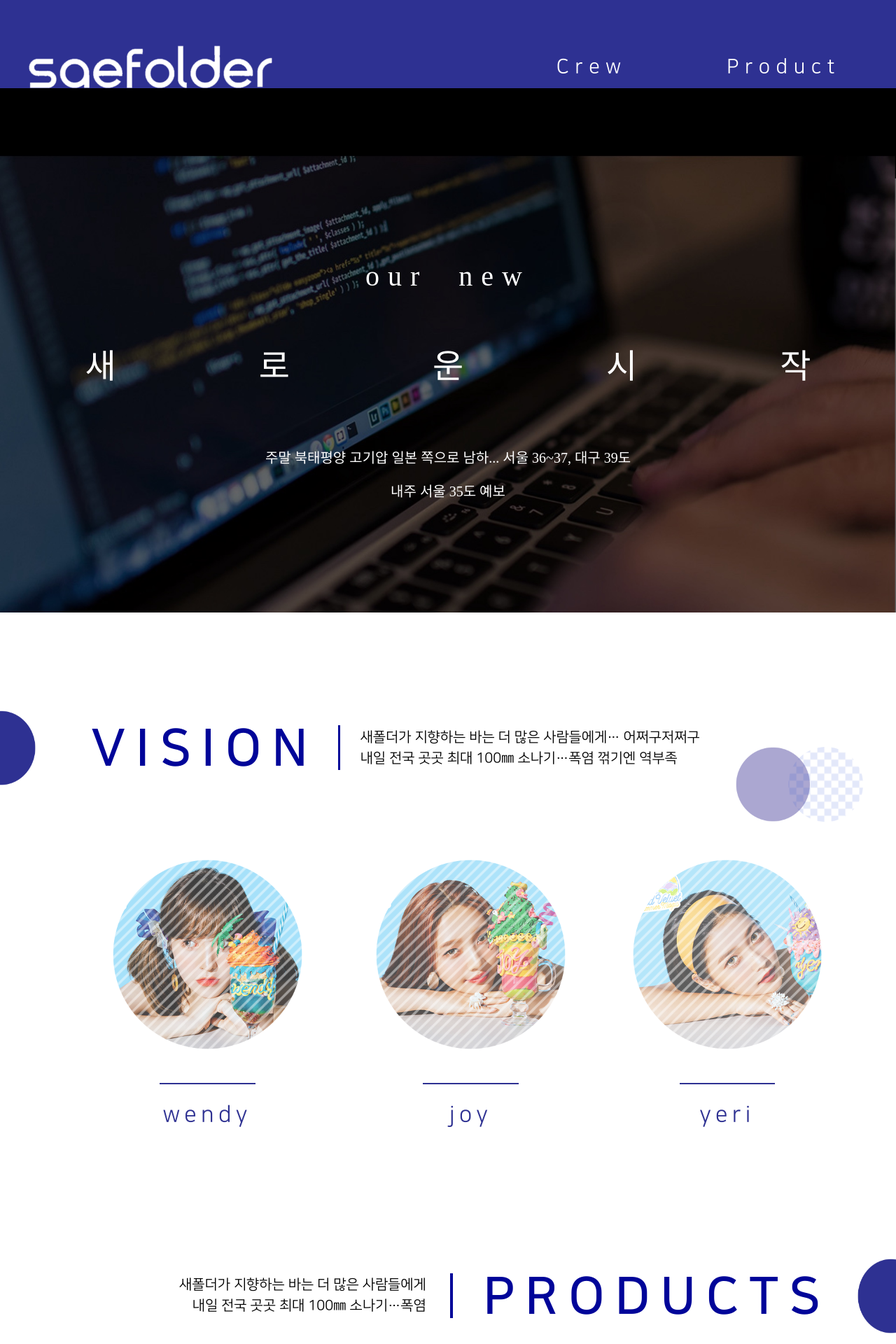
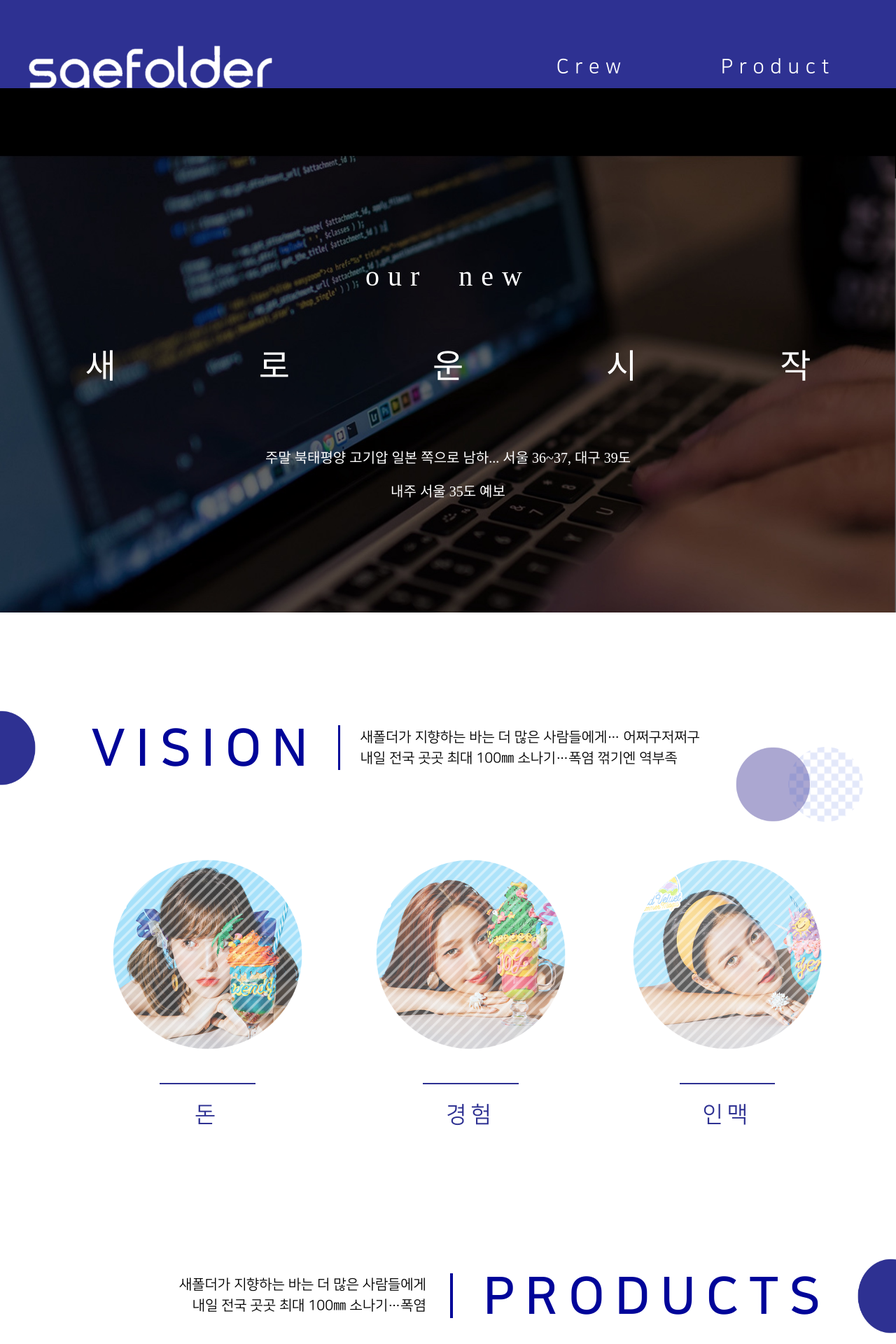
Before and after one commit to SaeFolder/saefolder-webpage, a React app: page / in a window 1280 px wide. Shown: the top 1920 px of the page at 70% size. Built offline with nearby package versions, Linux system fonts and the light colour scheme.

Commit message:
Header 상단 배너

```diff
--- a/src/components/Container/About/Vision/Vision.js
+++ b/src/components/Container/About/Vision/Vision.js
@@ -32,19 +32,19 @@ class Vision extends Component {
           <div className={styles.figure_1}>
             <img src={figure_1} className={styles.img_figure_1} alt="img"/>
             <hr className={styles.horizontal_line}/>
-            <p className={styles.name}>wendy</p>
+            <p className={styles.name}>돈</p>
           </div>
 
           <div className={styles.figure_2}>
             <img src={figure_2} className={styles.img_figure_2} alt="img"/>
             <hr className={styles.horizontal_line}/>
-            <p className={styles.name}>joy</p>
+            <p className={styles.name}>경험</p>
           </div>
 
           <div className={styles.figure_3}>
             <img src={figure_3} className={styles.img_figure_3} alt="img"/>
             <hr className={styles.horizontal_line}/>
-            <p className={styles.name}>yeri</p>
+            <p className={styles.name}>인맥</p>
           </div>
 
         </div>
--- a/src/components/Header/Header.js
+++ b/src/components/Header/Header.js
@@ -13,12 +13,49 @@ class Header extends Component {
           <img src={logo} className={styles.logo} alt="logo" />
         </Link>
 
+        {/* 기본 (About) */}
+
         <div className={styles.menu}>
-          <Link className={styles.link_1} to="/Crew">Crew</Link>
-          <Link className={styles.link_2} to="/Product">Product</Link>
+          <div className={styles.menu_link_1}>
+            <Link className={styles.link_1} to="/Crew">Crew</Link>
+          </div>
+
+          <div className={styles.menu_link_2}>
+            <Link className={styles.link_2} to="/Product">Product</Link>
+          </div>
         </div>
 
+        {/* Crew 버튼을 클릭했을 때 */}
+
+        {/* <div className={styles.menu}>
+          <div className={styles.menu_link_1_click_1}>
+            <div className={styles.bg_tri_1_click_1}/>
+            <Link className={styles.link_1_click_1} to="/Crew">Crew</Link>
+            <div className={styles.bg_tri_2_click_1} />
+          </div>
+
+          <div className={styles.menu_link_2_click_1}>
+            <Link className={styles.link_2_click_1} to="/Product">Product</Link>
+          </div>
+        </div> */}
+
+        {/* Product 버튼을 클릭했을 때 */}
+
+        {/* <div className={styles.menu}>
+          <div className={styles.menu_link_1_click_2}>
+            <Link className={styles.link_1_click_2} to="/Crew">Crew</Link>
+          </div>
+
+          <div className={styles.menu_link_2_click_2}>
+            <div className={styles.bg_tri_1_click_2}/>
+            <Link className={styles.link_2_click_2} to="/Product">Product</Link>
+            <div className={styles.bg_tri_2_click_2}/>
+          </div>
+        </div> */}
+
+
       </div>
+
     );
   }
 }
--- a/src/components/Header/Header.scss
+++ b/src/components/Header/Header.scss
@@ -18,27 +18,103 @@
 
     // 크루소개, Product
     .menu {
-
         float: right;
         position: relative;
-        top: calc(114vw / 19.2);
-        padding-right: calc(118vw / 19.2);
+        height: calc(189vw / 19.2);
+
+        .menu_link_1, .menu_link_2,
+        .menu_link_1_click_1, .menu_link_2_click_1,
+        .menu_link_1_click_2, .menu_link_2_click_2 {
+            display: inline-block;
+            width: calc(470vw / 19.2);
+            height: calc(189vw / 19.2);
+            position: relative;
+        }
+
+        .menu_link_1, .menu_link_1_click_1, .menu_link_1_click_2 {
+            left: calc(100vw / 19.2);
+        }
 
         // 크루소개, Product 버튼 둘다
-        .link_1, .link_2 {
+        .link_1, .link_2,
+        .link_1_click_1, .link_2_click_1,
+        .link_1_click_2, .link_2_click_2 {
             padding: 0;
             background: transparent;
-            border: hidden;
+            // border: hidden;
             color: white;
             font-size: calc(43vw / 19.2);
             letter-spacing: calc(12.9vw / 19.2); // 자간
             text-decoration: none;
             line-height: calc(60vw / 19.2);
+            position: relative;
+            top: calc(114vw / 19.2);
         }
 
-        // 크루소개 버튼만
-        .link_1 {
-            margin-right: calc(214vw / 19.2);
+        .link_1, .link_1_click_1, .link_1_click_2 {
+            left: calc(112vw / 19.2);
+        }
+        .link_2, .link_2_click_1, .link_2_click_2 {
+            left: calc(95vw / 19.2);
+        }
+
+        .link_1_click_1 {
+            border-bottom: calc(1vw / 19.2) solid white;
+            position: absolute;
+        }
+
+        .menu_link_1_click_1 {
+            background-image: url('assets/img/crewgoal_bg.png');
+        }
+
+        .bg_tri_1_click_1 {
+            display: inline-block;
+            width: 0;
+            height: 0;
+            border-top: calc(189vw / 19.2) solid #2E3192;
+            border-right: calc(114vw / 19.2) solid transparent;
+        }
+
+        .bg_tri_2_click_1 {
+            display: inline-block;
+            position: relative;
+            left: calc(242vw / 19.2);
+            width: 0;
+            height: 0;
+            border-bottom: calc(189vw / 19.2) solid #2E3192;
+            border-left: calc(114vw / 19.2) solid transparent;
+        }
+
+        .menu_link_2_click_1, .menu_link_1_click_2 {
+            bottom: calc(146vw / 19.2);
+        }
+
+        .menu_link_2_click_2 {
+            background: white;
+        }
+
+        .link_2_click_2 {
+            color: #2E3192;
+            border-bottom: calc(1vw / 19.2) solid #2e3192;
+            position: absolute;
+        }
+
+        .bg_tri_1_click_2 {
+            display: inline-block;
+            width: 0;
+            height: 0;
+            border-top: calc(189vw / 19.2) solid #2E3192;
+            border-right: calc(114vw / 19.2) solid transparent;
+        }
+
+        .bg_tri_2_click_2 {
+            display: inline-block;
+            position: relative;
+            left: calc(242vw / 19.2);
+            width: 0;
+            height: 0;
+            border-bottom: calc(189vw / 19.2) solid #2E3192;
+            border-left: calc(114vw / 19.2) solid transparent;
         }
     }
 }
```
